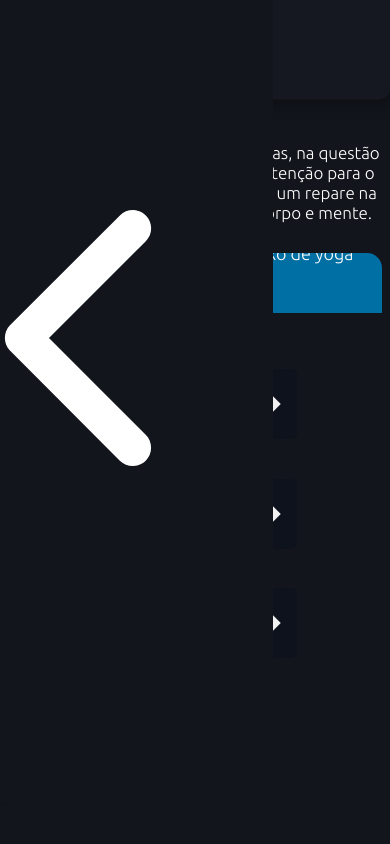
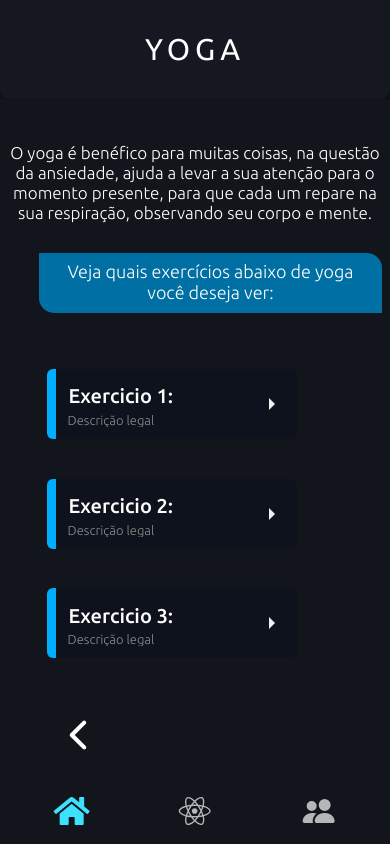
Before and after one commit to Ianvi1/BipCardio, a React (Vite) app: page /cardyoga in a window 390 px wide. Built offline with nearby package versions, Linux system fonts and the light colour scheme.

Commit message:
observações

```diff
--- a/src/Components/CardMass.tsx
+++ b/src/Components/CardMass.tsx
@@ -7,7 +7,7 @@ import { IoMdArrowDropright } from "react-icons/io";
 
 const CardMedit = () => {
   return (
-    <div>
+    <div className='content'>
       <div className='cardTitle'>
          <h1 className='cardTitleText'>Massagem</h1>
       </div>
--- a/src/Components/CardMedit.tsx
+++ b/src/Components/CardMedit.tsx
@@ -7,7 +7,7 @@ import { IoMdArrowDropright } from "react-icons/io";
 
 const CardMedit = () => {
   return (
-    <div>
+    <div className='content'>
       <div className='cardTitle'>
          <h1 className='cardTitleText'>Meditação</h1>
       </div>
--- a/src/Components/CardYoga.tsx
+++ b/src/Components/CardYoga.tsx
@@ -7,7 +7,7 @@ import { IoMdArrowDropright } from "react-icons/io";
 
 const CardMedit = () => {
   return (
-    <div>
+    <div className='content'>
       <div className='cardTitle'>
          <h1 className='cardTitleText'>Yoga</h1>
       </div>
--- a/src/Components/cardmass.css
+++ b/src/Components/cardmass.css
@@ -1,5 +1,3 @@
-@media screen and (max-width: 425px) {
-
 .cardTitle {
   width: 100%;
   height: 100px;
@@ -144,5 +142,3 @@ h2 {
   position: absolute;
   left: 40%;
 }
-
-}
--- a/src/Components/cardmedit.css
+++ b/src/Components/cardmedit.css
@@ -1,4 +1,3 @@
-@media screen and (max-width: 425px) {
 
 .cardTitle {
   width: 100%;
@@ -144,5 +143,3 @@ h2 {
   position: absolute;
   left: 40%;
 }
-
-}
--- a/src/Components/cardyoga.css
+++ b/src/Components/cardyoga.css
@@ -1,5 +1,3 @@
-@media screen and (max-width: 425px) {
-
 .cardTitle {
   width: 100%;
   height: 100px;
@@ -144,5 +142,3 @@ h2 {
   position: absolute;
   left: 40%;
 }
-
-}
--- a/src/Components/home.css
+++ b/src/Components/home.css
@@ -1,5 +1,3 @@
-@media screen and (max-width: 425px) {
-
 
 .Card1, .Card2, .Card3 {
   display: flex;
@@ -116,5 +114,3 @@
 .cardButton {
   text-decoration: none;
 }
-
-}
--- a/src/Components/navbar.css
+++ b/src/Components/navbar.css
@@ -1,4 +1,3 @@
-@media screen and (max-width: 425px) {
   .MobileBar {
     background-color: #151820;
     top: 93%;
@@ -28,5 +27,3 @@ li {
 .navbar .active a {
   color: #3ce2fb;
 }
-
-}
--- a/src/Components/start.css
+++ b/src/Components/start.css
@@ -51,7 +51,7 @@ p {
 
 }
 
-@media screen and (max-width: 425px) {
+@media screen and (max-width: 600px) {
   .contentStart {
     position: absolute;
     top: 20%;
--- a/src/globals.css
+++ b/src/globals.css
@@ -7,6 +7,12 @@
   scroll-behavior: smooth;
   background-color: #12151c;
   overflow: hidden;
-  height: 100%;
-  position:fixed;
 }
+
+@media screen and (max-width: 600px) {
+
+ .content {
+  overflow: hidden;
+ }
+
+}
```
